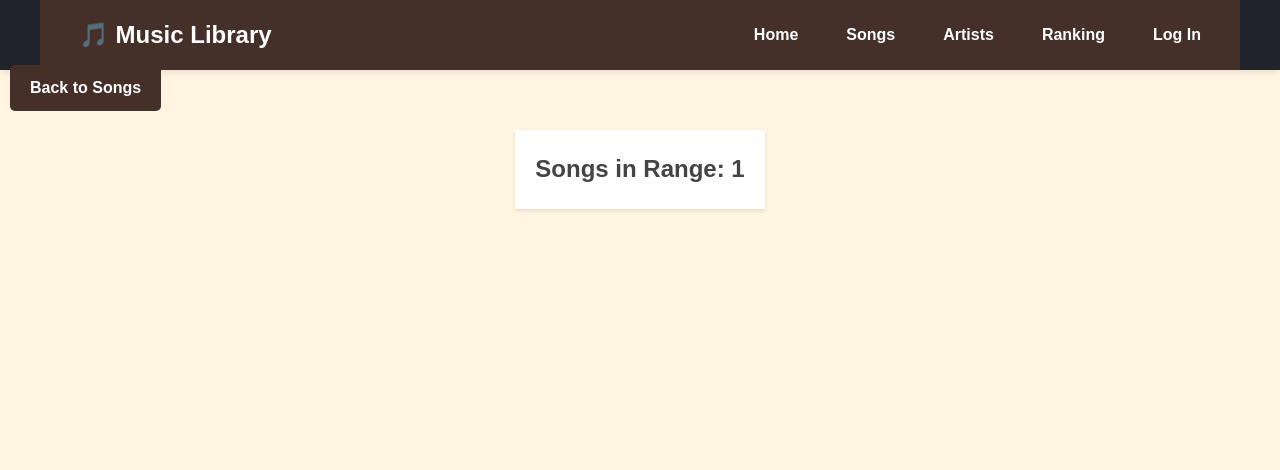
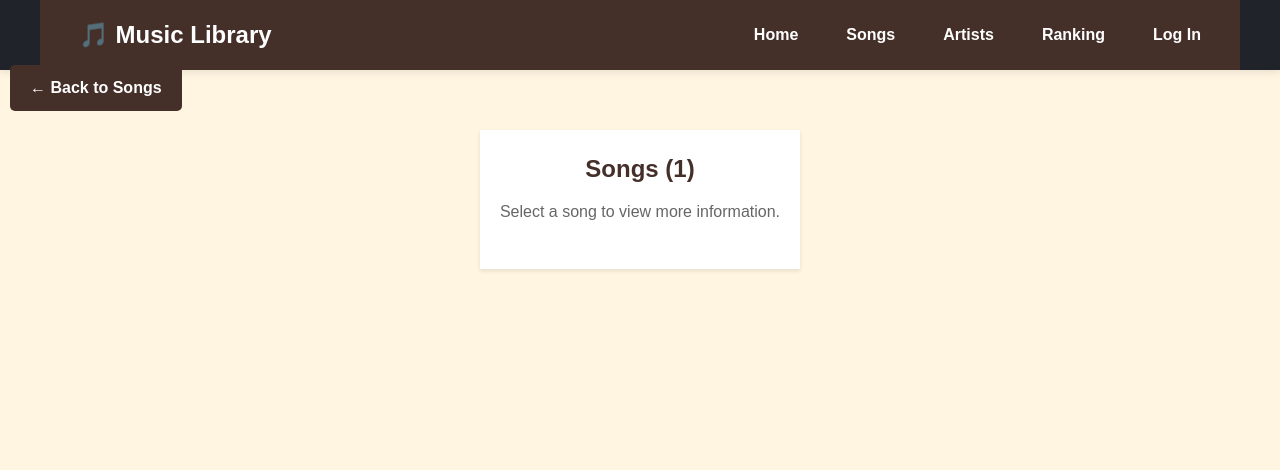
Before and after one commit to WeiboMeng/music-library, a Flask app: page /select_songs/1 in a window 1280 px wide. Shown: the top 470 px of the page. Run offline with Flask 3, Linux system fonts and the light colour scheme.

Commit message:
Improve song browsing pages

```diff
--- a/app/templates/select_songs.html
+++ b/app/templates/select_songs.html
@@ -1,18 +1,39 @@
 {% extends 'base.html' %}
 
+{% block title %}Songs{% endblock %}
+
 {% block content %}
+
 <div class="back-button-container">
-    <a href="{{ url_for('songs.song') }}" class="back-button">Back to Songs</a>
+    <a href="{{ url_for('songs.song') }}" class="back-button">
+        ← Back to Songs
+    </a>
 </div>
 
-<div>
-    <h2 class="page">Songs in Range: {{ range }}</h2>
-    <ul class="container">
+<section class="page">
+
+    <h2>Songs ({{ range }})</h2>
+
+    <p>
+        Select a song to view more information.
+    </p>
+
+    <div class="song-grid">
+
         {% for song in songs %}
-        <li>
-            <a href="{{ url_for('songs.song_detail', song_id=song.id) }}">{{ song.title }}</a>
-        </li>
+
+        <div class="song-card">
+
+            <a href="{{ url_for('songs.song_detail', song_id=song.id) }}">
+                {{ song.title }}
+            </a>
+
+        </div>
+
         {% endfor %}
-    </ul>
-</div>
+
+    </div>
+
+</section>
+
 {% endblock %}
```
